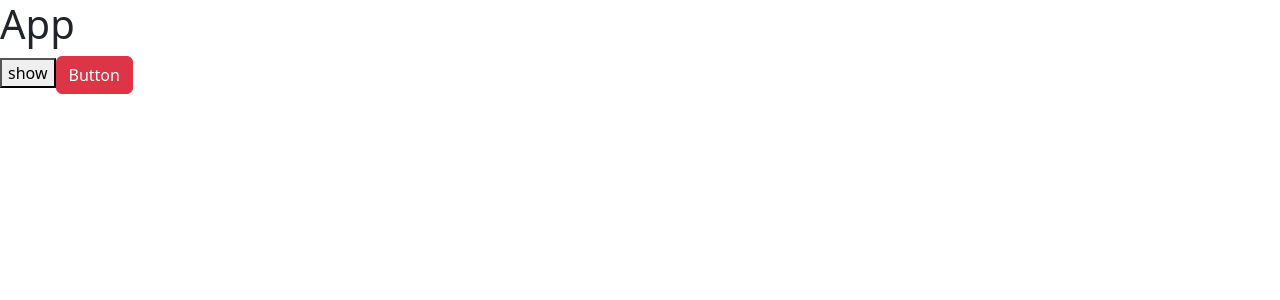
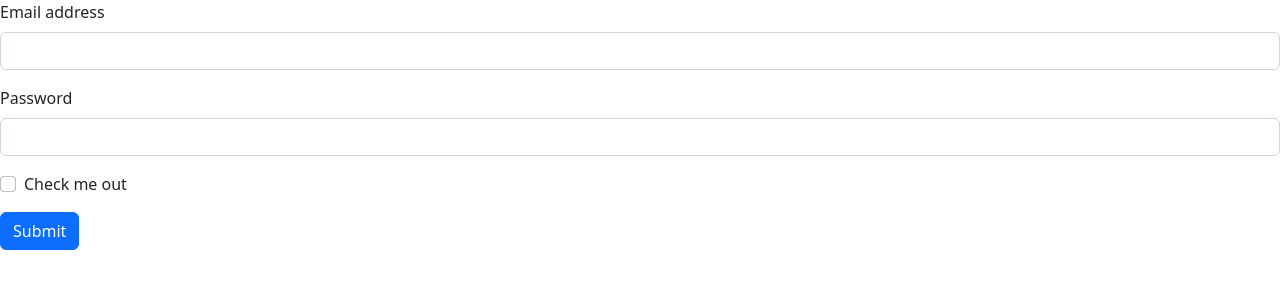
Before and after one commit to mostafa-meerzad/react-18-with-mosh, a React (Vite) app: page / in a window 1280 px wide. Shown: the top 300 px of the page. Built offline with nearby package versions, Linux system fonts and the light colour scheme.

Commit message:
handle forms with react-hook-form

```diff
--- a/package.json
+++ b/package.json
@@ -12,7 +12,8 @@
   "dependencies": {
     "bootstrap": "^5.2.3",
     "react": "^19.0.0",
-    "react-dom": "^19.0.0"
+    "react-dom": "^19.0.0",
+    "react-hook-form": "^7.56.1"
   },
   "devDependencies": {
     "@eslint/js": "^9.21.0",
--- a/src/App.tsx
+++ b/src/App.tsx
@@ -1,5 +1,6 @@
 import React, { useState } from "react";
 import Button from "./Button";
+import Form from "./components/Form";
 
 const App = () => {
   const [isVisible, setIsVisible] = useState(false);
@@ -16,9 +17,10 @@
   };
   return (
     <div>
-      <h1>App</h1>
-      <button onClick={handleClick}>show</button>
-      <Button/>
+      {/* <h1>App</h1> */}
+      {/* <button onClick={handleClick}>show</button> */}
+      {/* <Button/> */}
+      <Form/>
     </div>
   );
 };
--- /dev/null
+++ b/src/components/Form.tsx
@@ -0,0 +1,60 @@
+import React from "react";
+import { FieldValues, useForm } from "react-hook-form";
+
+const Form = () => {
+  // const form = useForm();
+  // destructure the form and get register function
+  // console.log(form);
+  const { register, handleSubmit } = useForm();
+  // console.log(register("name"));
+  // when we call register it requires a value for the name property for the input field and returns an object {name: "name", onBlur: (e)=>{}, onChange:(e)=>{}, ref: (ref)=>{}}
+  // these properties allow us to programmatically control our form fields, which we can apply them just by destructuring this object into our component, this way all the properties of the register object will be added to our component
+
+  const onSubmit = (data: FieldValues) => {
+    console.log(data);
+  };
+
+  return (
+    <form onSubmit={handleSubmit(onSubmit)}>
+      <div className="mb-3">
+        <label htmlFor="exampleInputEmail1" className="form-label">
+          Email address
+        </label>
+        <input
+          type="email"
+          className="form-control"
+          // id="exampleInputEmail1"
+          // aria-describedby="emailHelp"
+          {...register("email")}
+        />
+      </div>
+      <div className="mb-3">
+        <label htmlFor="exampleInputPassword1" className="form-label">
+          Password
+        </label>
+        <input
+          type="password"
+          className="form-control"
+          id="exampleInputPassword1"
+        />
+      </div>
+      <div className="mb-3 form-check">
+        <input
+          type="checkbox"
+          className="form-check-input"
+          id="exampleCheck1"
+          {...register("password")}
+          autoComplete="true"
+        />
+        <label className="form-check-label" htmlFor="exampleCheck1">
+          Check me out
+        </label>
+      </div>
+      <button type="submit" className="btn btn-primary">
+        Submit
+      </button>
+    </form>
+  );
+};
+
+export default Form;
```
Also changed, not shown: 2 other files (tests, documents, lock files or other folders).
